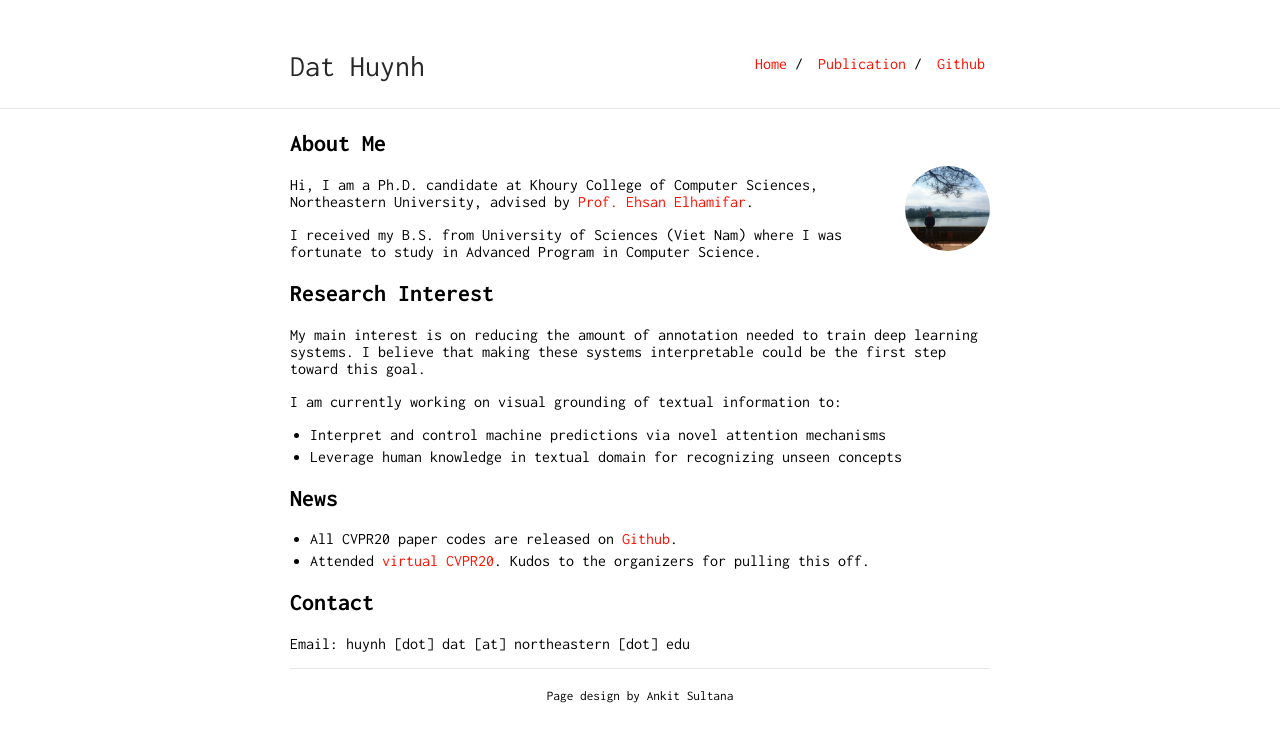
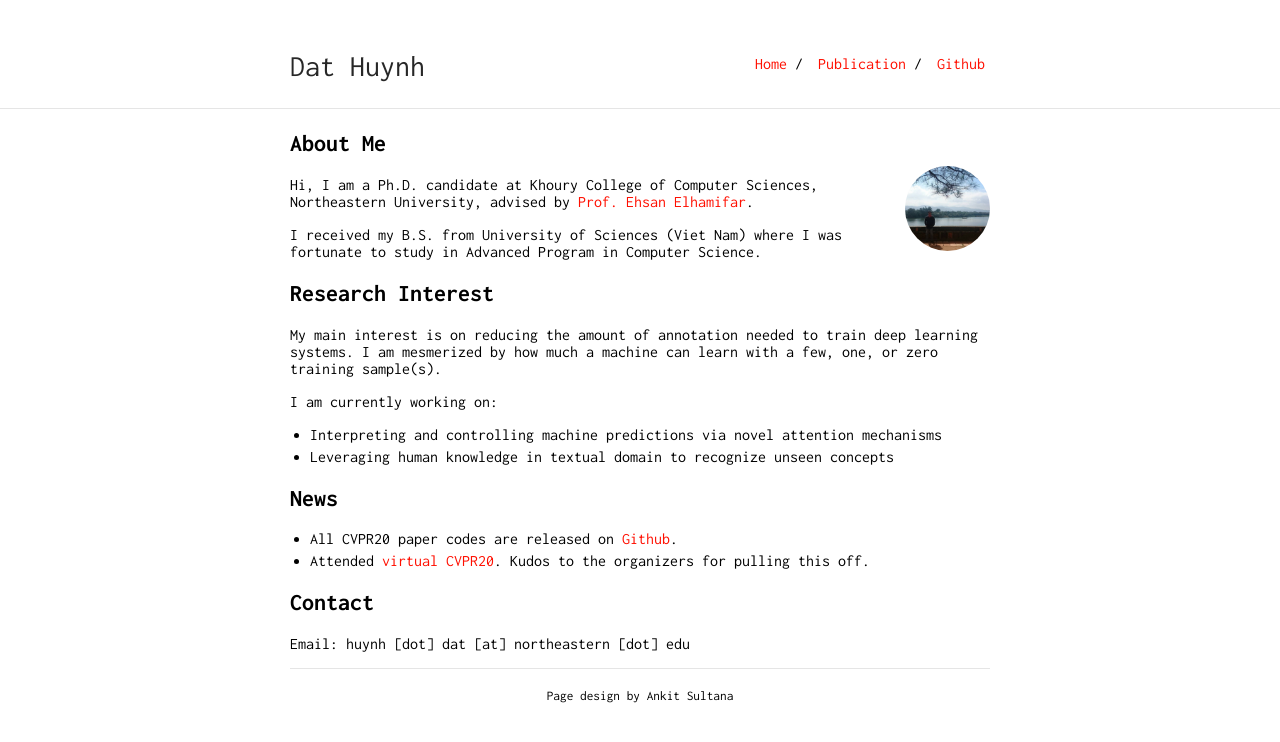
Before and after one commit to ZiweiXU/hbdat.github.io, a Jekyll site: the page built from index.md, in a window 1280 px wide. Shown: the top 742 px of the page. Built offline with Jekyll 4.4.1, drawn with Linux system fonts in a browser that asks for light colours.

Commit message:
efficient machine learning

```diff
--- a/_config.yml
+++ b/_config.yml
@@ -2,7 +2,7 @@ title: Dat Huynh
 url: "hbdat.github.io"
 baseurl: ""
 
-description: Can we trust machine decision?
+description: Efficient Machine Learning
 
 markdown: kramdown
 #ins_logo: "./bits-logo.png"
--- a/index.md
+++ b/index.md
@@ -13,11 +13,11 @@ I received my B.S. from University of Sciences (Viet Nam) where I was fortunate
 
 ## Research Interest
 My main interest is on reducing the amount of annotation needed to train deep learning systems.
-I believe that making these systems interpretable could be the first step toward this goal.
+I am mesmerized by how much a machine can learn with a few, one, or zero training sample(s).
 
-I am currently working on visual grounding of textual information to:
-+ Interpret and control machine predictions via novel attention mechanisms
-+ Leverage human knowledge in textual domain for recognizing unseen concepts
+I am currently working on:
++ Interpreting and controlling machine predictions via novel attention mechanisms
++ Leveraging human knowledge in textual domain to recognize unseen concepts
 
 ## News
 + All CVPR20 paper codes are released on [Github](https://github.com/hbdat).
```
